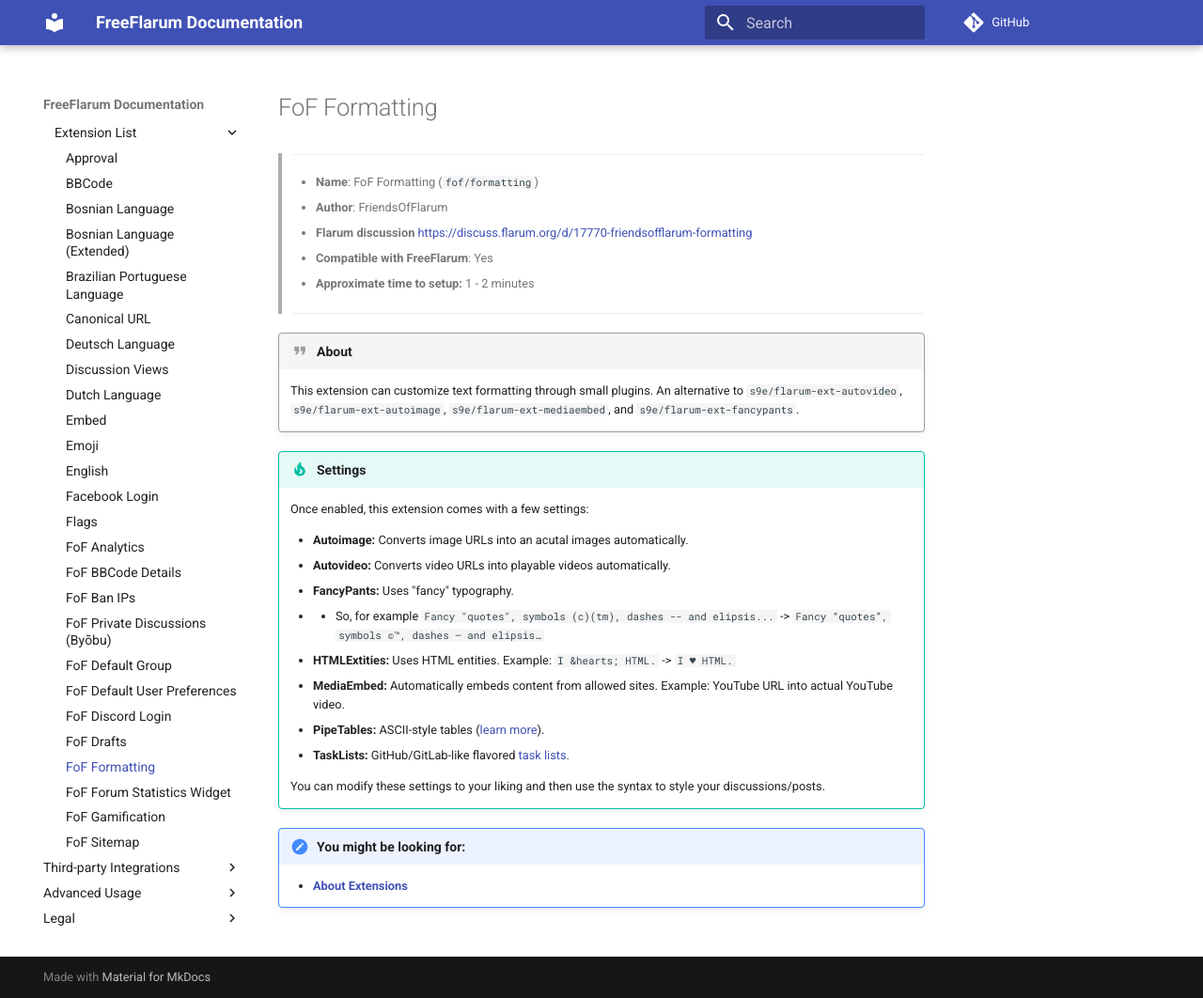
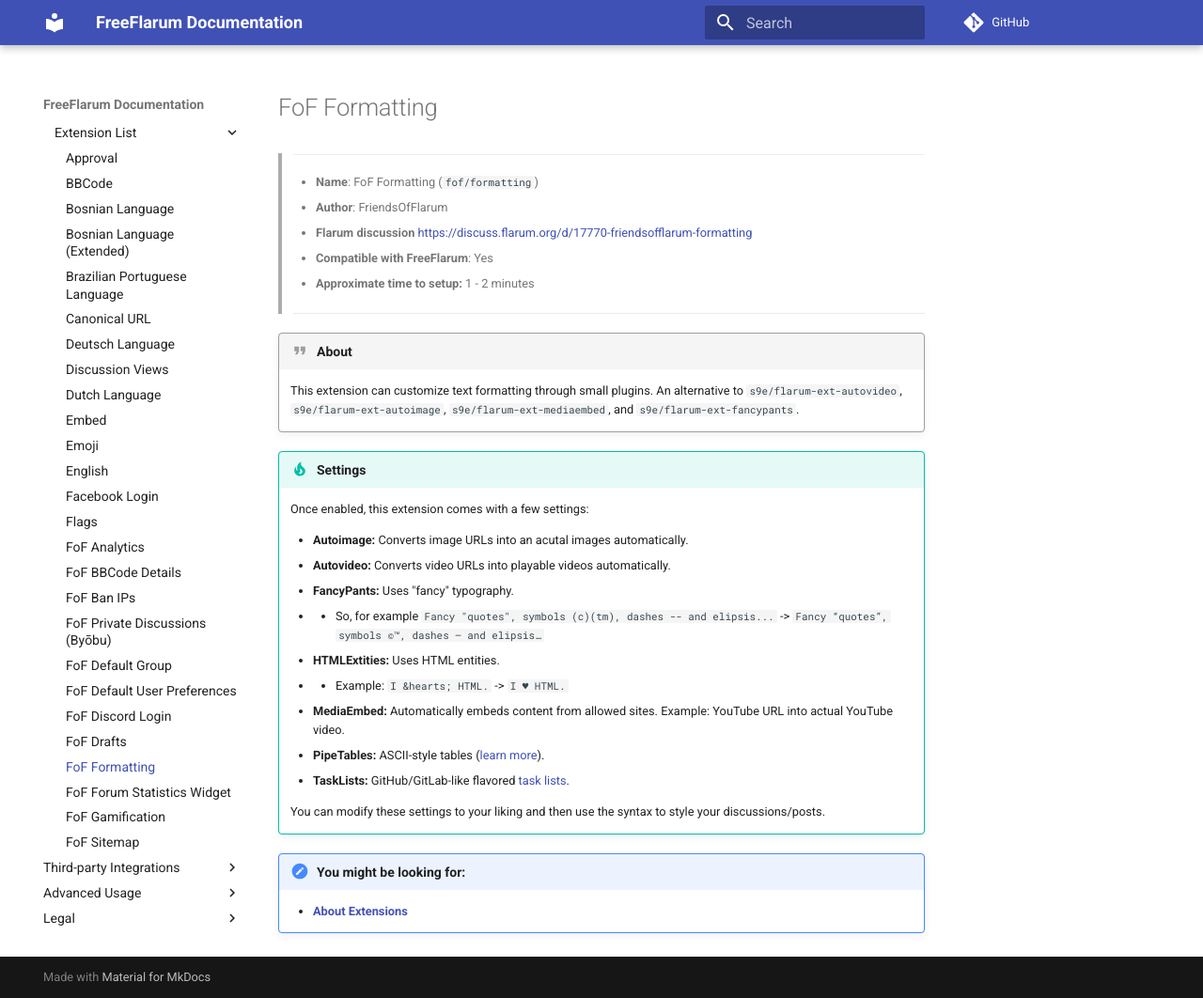
Before and after one commit to FreeFlarum/freeflarum.com, an MkDocs documentation site: the page built from docs/how-to/extensions/fof-formatting.md, in a window 1280 px wide and 1062 px high. Shown: the whole window at 94% size. Built offline with MkDocs 1.6.1 and Material for MkDocs 9.7.7, drawn with Linux system fonts in a browser that asks for light colours; comment, search, counter and statistics services are not loaded.

```diff
--- a/docs/how-to/extensions/fof-formatting.md
+++ b/docs/how-to/extensions/fof-formatting.md
@@ -16,8 +16,9 @@
 	- **Autoimage:** Converts image URLs into an acutal images automatically.
 	- **Autovideo:** Converts video URLs into playable videos automatically.
 	- **FancyPants:** Uses "fancy" typography.
-	- - So, for example `Fancy "quotes", symbols (c)(tm), dashes -- and elipsis...` -> `Fancy “quotes”, symbols ©™, dashes – and elipsis…`
-	- **HTMLExtities:** Uses HTML entities. Example: `I &hearts; HTML.` -> `I ♥ HTML.`
+	- * So, for example `Fancy "quotes", symbols (c)(tm), dashes -- and elipsis...` -> `Fancy “quotes”, symbols ©™, dashes – and elipsis…`
+	- **HTMLExtities:** Uses HTML entities.
+	- * Example: `I &hearts; HTML.` -> `I ♥ HTML.`
 	- **MediaEmbed:** Automatically embeds content from allowed sites. Example: YouTube URL into actual YouTube video.
 	- **PipeTables:** ASCII-style tables ([learn more](https://s9etextformatter.readthedocs.io/Plugins/PipeTables/Synopsis/)).
 	- **TaskLists:** GitHub/GitLab-like flavored [task lists](https://s9etextformatter.readthedocs.io/Plugins/TaskLists/Synopsis/).
```
